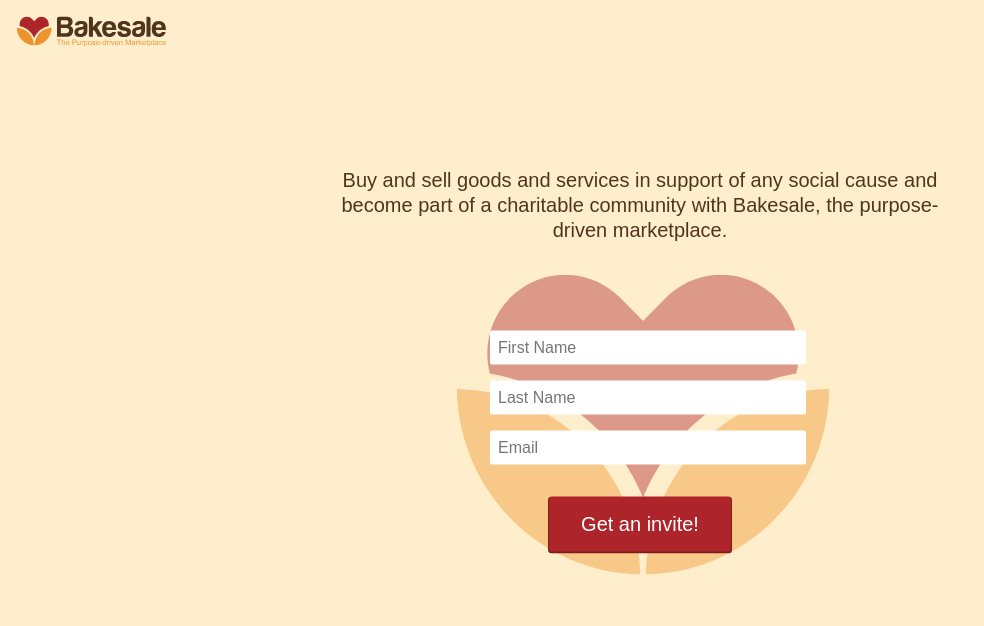
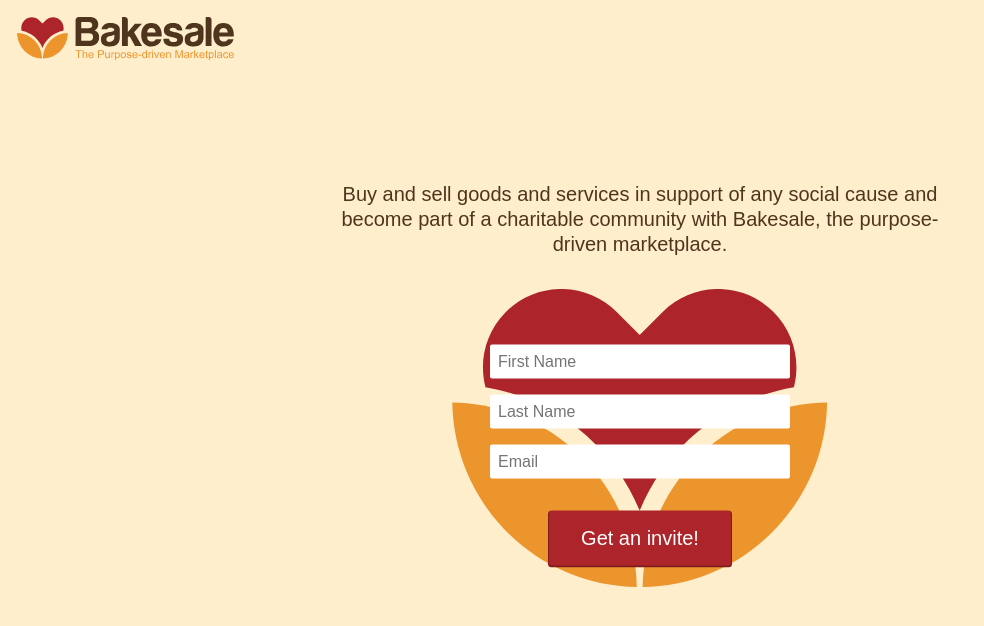
Before and after one commit to donize/bakesale, a website: page src/index.html in a window 1280 px wide. Shown: the whole page, without its empty margins (0-984 px from the left). Drawn offline with nearby package versions, Linux system fonts and the light colour scheme; files that its build step writes are made by us from their sources; a web font is replaced by a local one.

Commit message:
Add viewport tag, brighten mark, increase logo

```diff
--- a/src/css/form.scss
+++ b/src/css/form.scss
@@ -1,5 +1,5 @@
 .form-container {
-  background-image: url('/images/mark.svg');
+  background-image: url('/images/mark-full.svg');
   background-size: contain;
   background-position: center center;
   background-repeat: no-repeat;
--- a/src/css/header.scss
+++ b/src/css/header.scss
@@ -1,5 +1,5 @@
 .logo-container {
-  max-width: 150px;
+  max-width: 250px;
   padding: 1rem;
 
   img {
--- a/src/css/style.scss
+++ b/src/css/style.scss
@@ -2,6 +2,10 @@
 @import 'variables';
 @import 'header';
 @import 'form';
+
+* {
+  box-sizing: border-box;
+}
 
 html {
   font-size: 16px;
@@ -13,7 +17,6 @@
 
 body {
   height: 100%;
-  //background-image: url('/images/stacked-logo.svg');
   background-size: cover;
   background-position: center center;
 }
--- a/src/index.html
+++ b/src/index.html
@@ -2,7 +2,8 @@
 <html lang='en'>
 <head>
     <meta charset='UTF-8'>
-    <title>Bakesale | The Purpose-driven Marketplace</title>
+    <title>Bakesale | The Purpose-Driven Marketplace</title>
+    <meta name="viewport" content="width=device-width, initial-scale=1">
     <link rel='stylesheet'
           href='https://cdnjs.cloudflare.com/ajax/libs/meyer-reset/2.0/reset.min.css'>
     <link rel='stylesheet'
```
Also changed, not shown: src/images/mark-full.svg (added), 1 other file.
